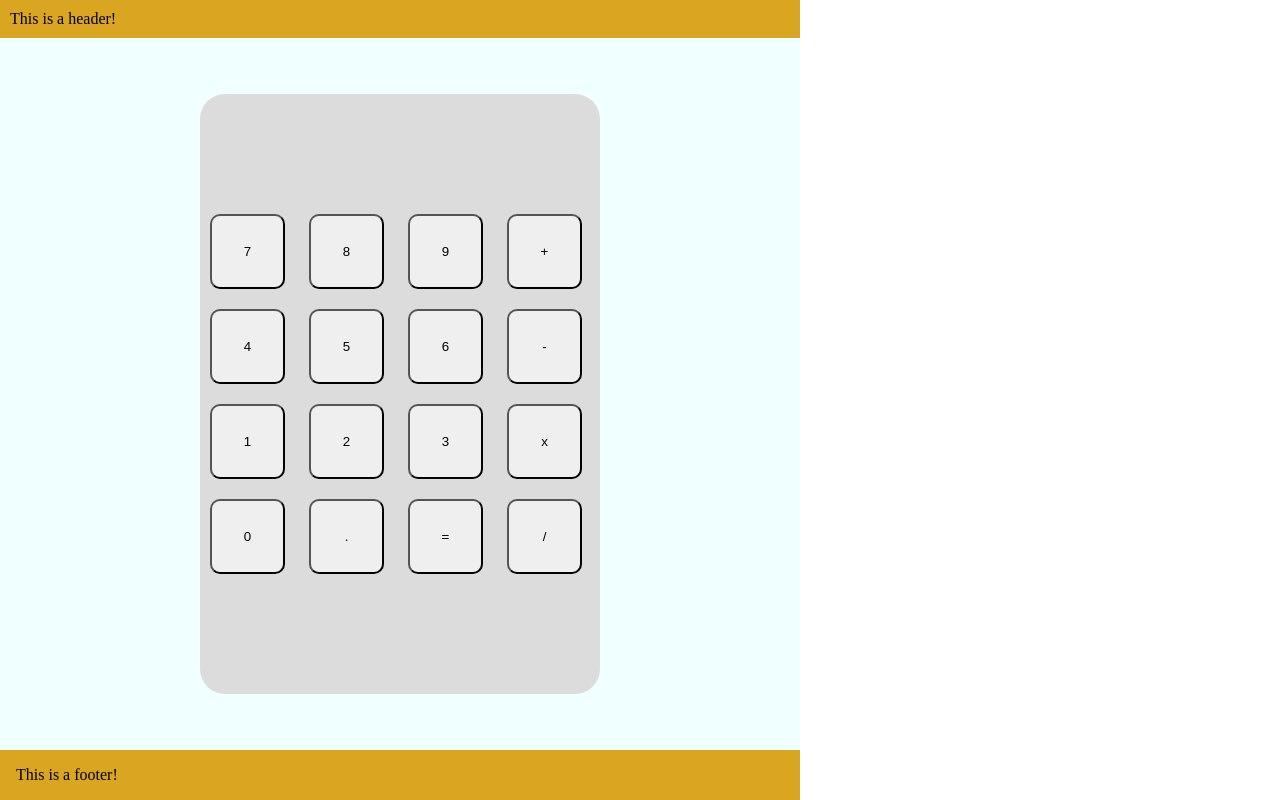
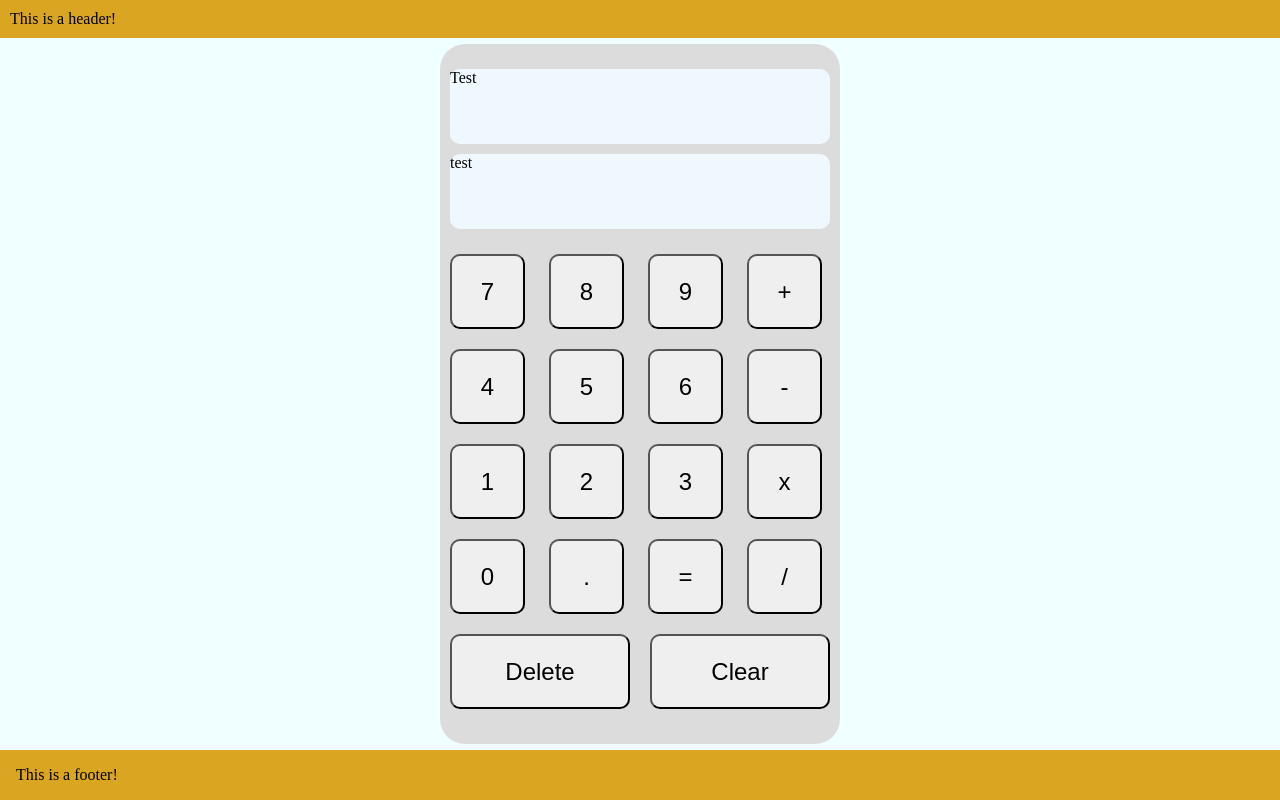
Before and after one commit to jevanwoods/odin_calculator, a plain HTML site: page index.html in a window 1280 px wide. Drawn offline with Linux system fonts and the light colour scheme.

Commit message:
Added dlt/clr buttons and calc screens in html/css

```diff
--- a/index.html
+++ b/index.html
@@ -16,10 +16,10 @@
     <div id="calcBox">
         <div id="displayBox">
             <div id="lastEntered">
-
+                Test
             </div>
             <div id="currentEntered">
-
+                test
             </div>
         </div>
         <div id="buttonBox">
@@ -42,7 +42,8 @@
                 <button class="operation" id="division">/</button>
             </div>
             <div id="clearDelete">
-
+                <button class="wideButton" id="delete">Delete</button>
+                <button class="wideButton" id="clear">Clear</button>
             </div>
         </div>
     </div>
--- a/style.css
+++ b/style.css
@@ -9,7 +9,7 @@
     flex-direction: column;
     justify-content: space-between;
     height: 100vh;
-    width: 100vh;
+    width: 100vw;
 }
 
 #header {
@@ -24,7 +24,7 @@ p {
 }
 
 #calcBox {
-    height: 600px;
+    height: 700px;
     width: 400px;
     background-color: gainsboro;
     display: flex;
@@ -34,11 +34,37 @@ p {
     justify-content: center;
 }
 
+#lastEntered {
+    background-color: aliceblue;
+    min-height: 75px;
+    min-width: 380px;
+    margin-top: 25px;
+    margin-left:10px;
+    margin-right: 10px;
+    border-radius: 10px;
+}
+
+#currentEntered {
+    background-color: aliceblue;
+    min-height: 75px;
+    min-width: 380px;
+    margin-top: 10px;
+    margin-left:10px;
+    margin-right: 10px;
+    margin-bottom: -10px;
+    border-radius: 10px;
+}
+
+#buttonBox {
+    margin: 10px;
+}
+
 .number {
     height: 75px;
     width: 75px;
     margin: 10px;
     border-radius: 10px;
+    font-size: 24px;
 }
 
 .operation {
@@ -46,6 +72,7 @@ p {
     width: 75px;
     margin: 10px;
     border-radius: 10px;
+    font-size: 24px;
 }
 
 .punctuation {
@@ -53,6 +80,20 @@ p {
     width: 75px;
     margin: 10px;
     border-radius: 10px;
+    font-size: 24px;
+}
+
+#clearDelete {
+    display: flex;
+    justify-content: space-between;
+}
+
+.wideButton {
+    height: 75px;
+    width: 180px;
+    border-radius: 10px;
+    font-size: 24px;
+    margin: 10px;
 }
 
 #footer {
```
